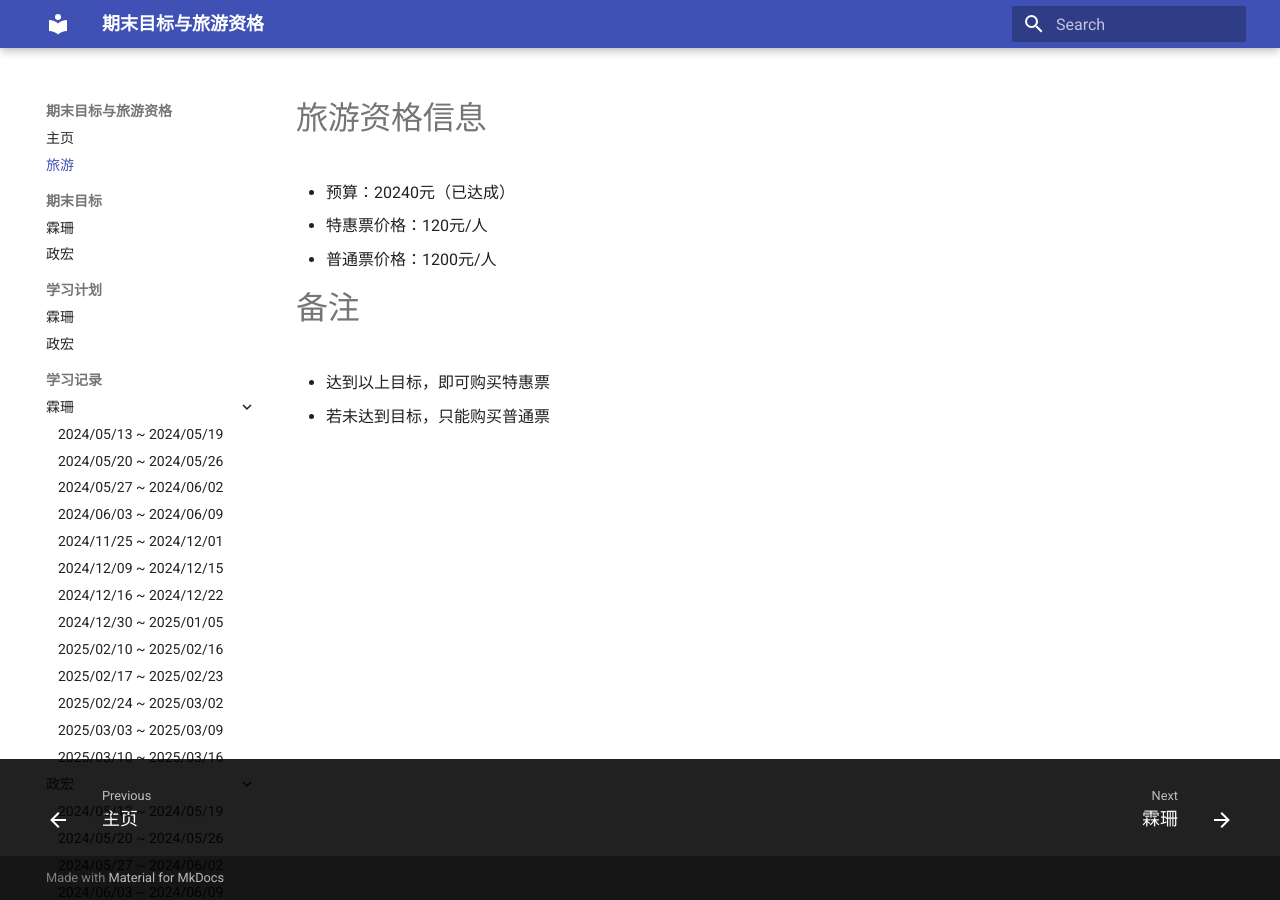
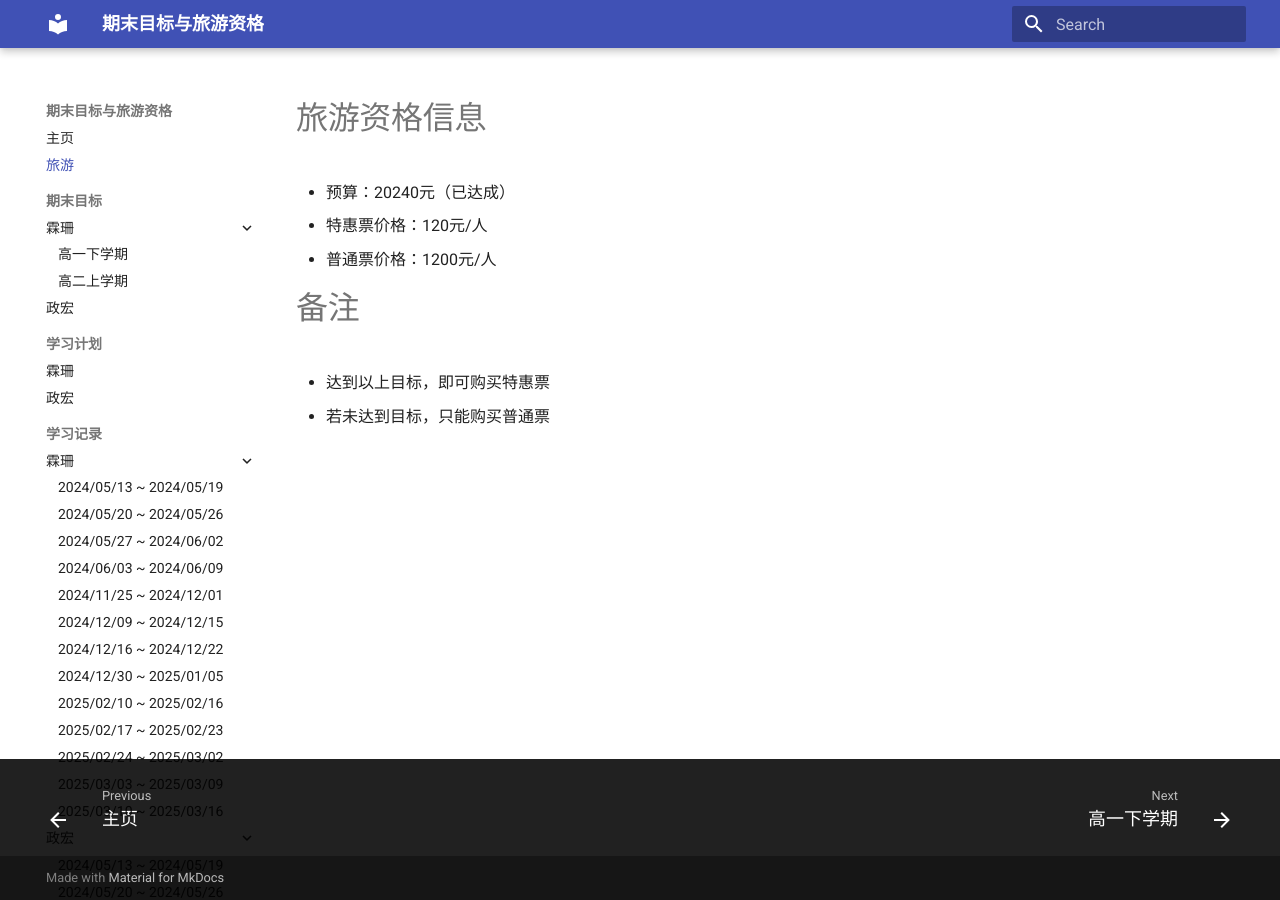
Before and after one commit to Flash-LHR/goal_and_vocation, an MkDocs documentation site: the page built from docs/vocation.md, in a window 1280 px wide. Built offline with MkDocs 1.6.1 and Material for MkDocs 9.7.7, drawn with Linux system fonts in a browser that asks for light colours; some of the changed lines change nothing that is shown.

Commit message:
Add study goal grade11s1 for ls (#3)
* chore: divide study goal by semester

* add: grade 11 s2 study goal for ls

* update

---------

Co-authored-by: 李浩然 <haoranli656@gmail.com>

```diff
--- a/docs/study_goal/ls.md
+++ b/docs/study_goal/ls/grade10_s2.md
@@ -1,4 +1,4 @@
-# 霖珊的期末目标
+# 霖珊的期末目标 高一下学期
 
 - [ ] 语文 $\geq 85$
 
--- /dev/null
+++ b/docs/study_goal/ls/grade11_s1.md
@@ -0,0 +1,33 @@
+# 霖珊的期末目标 高二上学期
+
+## 目标与成绩
+
+| 科目 | 目标 | 成绩 | 奖惩 |
+| ---- | ---- | ---- | ---- |
+| 语文 | 85 | 93 | 165 |
+| 数学 | 90 | 100 | 190 |
+| 英语 | 60 | 88 | 340 |
+| 美术 | 85 | 80 | -50 |
+| 舞蹈 | 90 | 94 | 130 |
+| 钢琴 | 90 | 91 | 100 |
+| 声乐 | 90 | 93 | 120 |
+| 政治 | 90 | 88 | -20 |
+| 保育 | 90 | 91.5 | 105 |
+| 教育 | 90 | 100 | 190 |
+| 总计 |  |  | 1270 |
+
+> 奖惩计算公式
+>
+> - 成绩达标或超标：奖励 = (成绩 - 目标) × 10 + 目标
+> - 成绩未达标：惩罚 = (目标 - 成绩) × 10
+>
+> *注：奖励金额单位为元*
+
+
+## 奖惩执行情况
+
+总计奖励 1270 元，分 10 期发放，每期奖励 127 元。奖励将与双完美计划挂钩，每完成一次双完美计划即可获得一期奖励，激励学习持续进步。
+
+| 期数 | 双完美计划 | 奖励金额 |
+| ---- | ---- | ---- |
+| 1 | [2025/03/10 ~ 2025/03/16](../../study_record/ls/20250310_20250316/README.md) | 127 |
--- a/mkdocs.yml
+++ b/mkdocs.yml
@@ -5,7 +5,9 @@ nav:
   - 主页: index.md
   - 旅游: vocation.md
   - 期末目标:
-    - 霖珊: study_goal/ls.md
+    - 霖珊:
+      - 高一下学期: study_goal/ls/grade10_s2.md
+      - 高二上学期: study_goal/ls/grade11_s1.md
     - 政宏: study_goal/zh.md
   - 学习计划:
     - 霖珊: study_plan/ls.md
```
